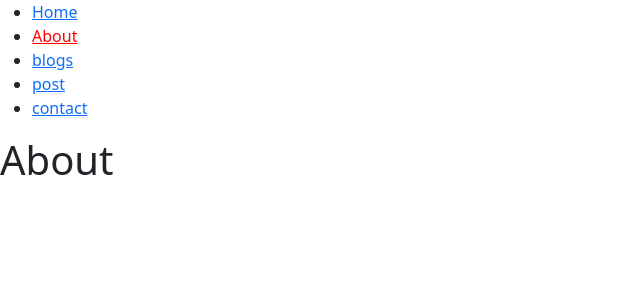
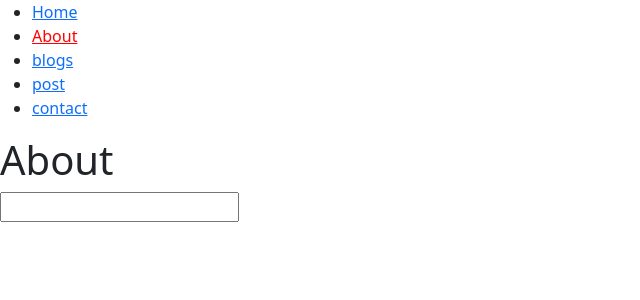
Before and after one commit to omidashouri/my-app-test1, a React (Create React App) app: page /about in a window 1280 px wide. Shown: the top 300 px of the page, without its empty margins (0-640 px from the left). Built offline with nearby package versions, Linux system fonts and the light colour scheme.

Commit message:
11 finished : omidashouri: 010207

```diff
--- a/src/11/router/pages/About.js
+++ b/src/11/router/pages/About.js
@@ -1,5 +1,19 @@
+import {useChangeInput} from "../useChangeInput";
+
+
 const About = ()=>{
-    return <h1>About</h1>
+    const [name, setName] = useChangeInput('');
+    console.log(name);
+
+    return (
+        <>
+        <h1>About</h1>
+            <input type={'text'} value={name}
+                   // onChange={(e)=>{setName(e.target.value)}}
+            onChange={setName}
+            />
+        </>
+    )
 }
 
 export default About;
--- /dev/null
+++ b/src/11/router/useChangeInput.js
@@ -0,0 +1,10 @@
+import {useState} from "react";
+
+export const useChangeInput = (initialValue) => {
+
+    const [value, setValue] = useState(initialValue);
+    const setChangeName = (e) => {
+        setValue(e.target.value);
+    };
+    return [value, setChangeName];
+}
```
